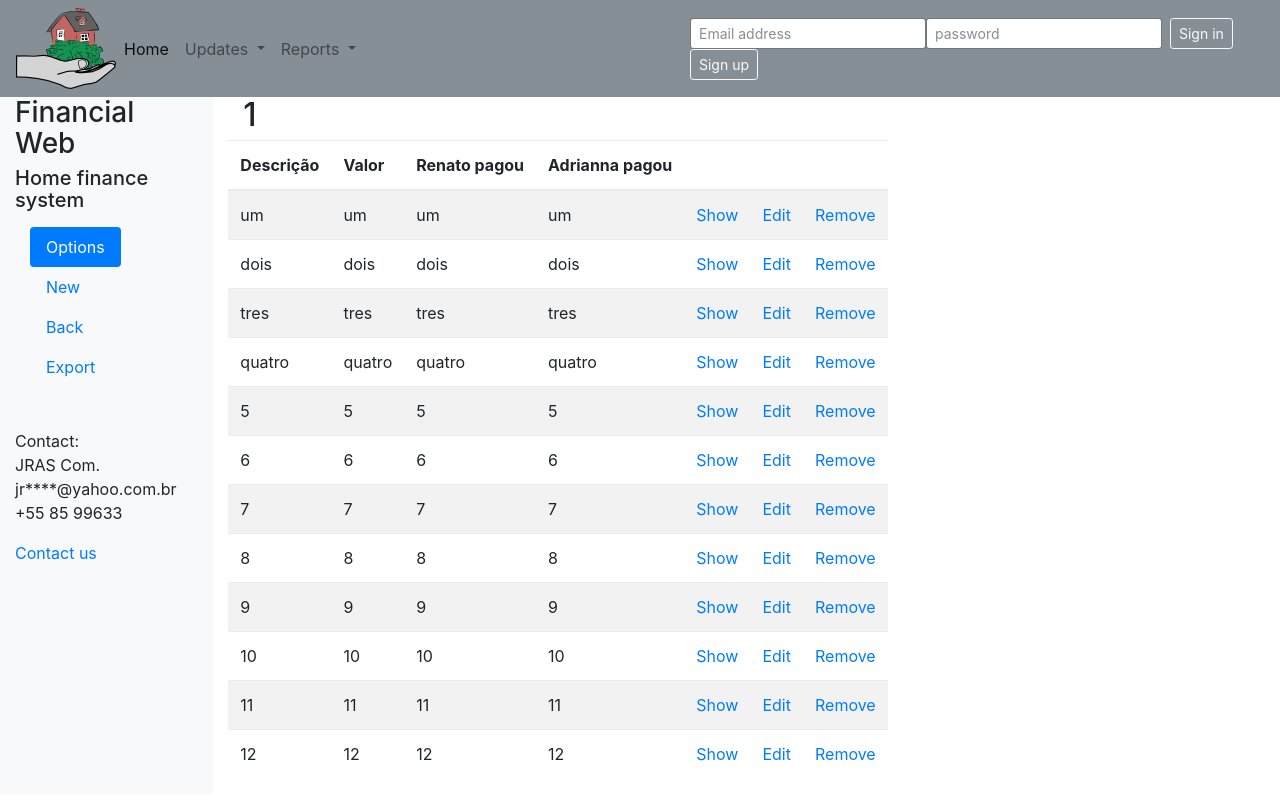
After one commit to jredantas/financialweb, a Flask app: page /list/1 in a window 1280 px wide. The commit adds this page. Run offline with Flask 2, Linux system fonts and the light colour scheme; some libraries are stand-ins or nearby versions.

Commit message:
Templates for authentication and contact forms.

```diff
--- /dev/null
+++ b/financialweb.py
@@ -0,0 +1,71 @@
+# -*- coding: utf-8 -*-
+"""
+Spyder Editor
+
+Developer: Jose Renato
+created in 2017-09-11
+
+"""
+
+from flask import Flask, render_template, url_for
+from flask import request, session, redirect
+
+app = Flask(__name__)
+
+#Preambule section
+@app.route('/')
+def accueil():
+    return render_template('accueil.html', titre='Financial web')
+
+@app.route('/contact')
+def contact():
+    return render_template('contact.html', titre='Financial web - Contact us')
+
+@app.route('/signup')
+def signup():
+    return render_template('signup.html', titre='Financial web - Sign up')
+
+#AUthentication section
+@app.route('/login', methods=['GET', 'POST'])
+def login():
+    if request.method == 'POST':
+        session['username'] = request.form['username']
+        return redirect(url_for('index'))
+    return render_template('login.html', titre='Financial Web - Login')
+
+@app.route('/logout')
+def logout():
+    # remove the username from the session if it's there
+    session.pop('username', None)
+    return redirect(url_for('accueil'))
+
+#CRUD section
+@app.route('/list/<instance>')
+def hall(instance):
+    #instance = request.args.get('instance')
+    messages = ['um','dois','tres','quatro','5','6','7','8','9','10','11','12']
+    return render_template('list.html', titre='Financial web - '+instance, section_titre=instance, elements=messages)
+
+@app.route('/insert/<instance>')
+def insert(instance):
+    return render_template('insert.html', titre='Financial web - '+instance, section_titre=instance)
+
+@app.route('/show/<instance>/<id>')
+def show(instance, id):
+    return render_template('show.html', titre='Financial web - '+instance, section_titre=instance)
+
+@app.route('/remove/<instance>/<id>')
+def remove(instance, id):
+    return render_template('remove.html', titre='Financial web - '+instance, section_titre=instance)
+
+@app.route('/update/<instance>/<id>')
+def update(instance, id):
+    return render_template('update.html', titre='Financial web - '+instance, section_titre=instance)
+
+
+# set the secret key.  keep this really secret:
+app.secret_key = 'A0Zr98j/3yX R~XHH!jmN]LWX/,?RT'
+
+if __name__ == '__main__':
+
+    app.run(debug=True)
--- a/templates/accueil.html
+++ b/templates/accueil.html
@@ -7,12 +7,14 @@
 
     <!-- Bootstrap CSS -->
     <link rel="stylesheet" href="https://maxcdn.bootstrapcdn.com/bootstrap/4.0.0-beta/css/bootstrap.min.css" integrity="sha384-/Y6pD6FV/Vv2HJnA6t+vslU6fwYXjCFtcEpHbNJ0lyAFsXTsjBbfaDjzALeQsN6M" crossorigin="anonymous">
+
+    <title>{{titre}}</title>
   </head>
   <body>
 
 
 
-	<nav class="navbar navbar-light bg-light navbar-expand-lg">
+	<nav class="navbar navbar-light bg-secondary navbar-expand-lg">
 		<img src="{{url_for('static', filename='images/home-finance.svg.thumb.png')}}" />
 		<button class="navbar-toggler" type="button" data-toggle="collapse" data-target="#navbarNavDropdown" aria-controls="navbarNavDropdown" aria-expanded="false" aria-label="Toggle navigation">
 			<span class="navbar-toggler-icon"></span>
@@ -20,15 +22,15 @@
 		<div class="collapse navbar-collapse" id="navbarNavDropdown">
 			<ul class="navbar-nav">
 				<li class="nav-item active">
-				        <a class="nav-link" href="#">Home <span class="sr-only">(current)</span></a>
+				        <a class="nav-link" href="{{ url_for('accueil')}}">Home <span class="sr-only">(current)</span></a>
 				</li>
 				<li class="nav-item dropdown">
 				        <a class="nav-link dropdown-toggle" href="#" id="navbarDropdownMenuLink" data-toggle="dropdown" aria-haspopup="true" aria-expanded="false">
 					        Updates
 				        </a>
 				        <div class="dropdown-menu" aria-labelledby="navbarDropdownMenuLink">
-						<a class="dropdown-item" href="#">Expenses</a>
-					        <a class="dropdown-item" href="#">Incomes</a>
+						<a class="dropdown-item" href="{{ url_for('hall', instance='Expenses')}}">Expenses</a>
+					        <a class="dropdown-item" href="{{ url_for('hall', instance='Incomes')}}">Incomes</a>
 				        </div>
 			        </li>
 				<li class="nav-item dropdown">
@@ -43,25 +45,40 @@
 			        </li>
 			</ul>
 		</div>
-		<form class="form-inline my-2 my-lg-0">
-    			<input class="form-control mr-sm-2" type="text" placeholder="username" aria-label="Username">
-    			<input class="form-control mr-sm-2" type="password" placeholder="password" aria-label="Password">
- 			<button type="submit" class="btn btn-outline-secondary my-2 my-sm-0">Sign in</button>
-			<button type="button" class="btn btn-outline-secondary my-2 my-sm-0">Sign up</button>
-		</form>
+		<div class="collapse navbar-collapse">
+		    <form class="form-inline my-2 my-lg-0" action="{{ url_for('login') }}">
+    			<input class="form-control form-control-sm mr-sm-0" type="text" placeholder="Email address" aria-label="Username">
+    			<input class="form-control form-control-sm mr-sm-2" type="password" placeholder="password" aria-label="Password">
+ 			<button type="submit" class="btn btn-outline-light btn-sm my-2 my-sm-0 mr-sm-2">Sign in</button>
+			<a class="btn btn-outline-light btn-sm my-2 my-sm-0" href="{{ url_for('signup')}}" role="button">Sign up</a>
+		    </form>
+	        </div>
 	</nav>
 
 
-    <div class="container">
+    <div class="container-fluid">
       <div class="row">
-        <div class="col-md-4">
-          <img src="{{url_for('static', filename='images/home-finance.svg.med.png')}}" />
+        <nav class="col-sm-3 col-md-2 d-none d-sm-block bg-light sidebar">
+	    <h3>Financial Web</h3>
+	    <h5>Home finance system</h5>
+
+          <p/>
+	  <div id="content">{% block sidemenu %}{% endblock %}</div>
           <p class="alert">{{alert}}</p>
           <p class="yield">{{yield}}</p>
+
+            <p class="text">
+	    Contact:<br>
+	    JRAS Com.<br>
+            jr****@yahoo.com.br<br>
+            +55 85 99633</p>
+	    <a href="{{ url_for('contact')}}">Contact us</a>
+        </nav>
+
+        <div class="col-md-8">
+	  <div id="content">{% block body %}{% endblock %}</div>
         </div>
-        <div class="col-md-8">
-	  <div id="content">{% block content %}{% endblock %}</div>
-        </div>
+
       </div>
     </div>
 
--- /dev/null
+++ b/templates/list.html
@@ -0,0 +1,68 @@
+{% extends "accueil.html" %}
+{% block title %}List{% endblock %}
+{% block head %}
+  {{ super() }}
+  <style type="text/css">
+    .important { color: #336699; }
+  </style>
+{% endblock %}
+{% block sidemenu %}
+<div class="container-fluid">
+      <div class="row">
+        <nav class="col-sm-3 col-md-2 d-none d-sm-block bg-light sidebar">
+          <ul class="nav nav-pills flex-column">
+            <li class="nav-item">
+              <a class="nav-link active" href="#">Options <span class="sr-only">(current)</span></a>
+            </li>
+            <li class="nav-item">
+              <a class="nav-link" href="#">New</a>
+            </li>
+            <li class="nav-item">
+              <a class="nav-link" href="#">Back</a>
+            </li>
+            <li class="nav-item">
+              <a class="nav-link" href="#">Export</a>
+            </li>
+          </ul>
+	</nav>
+      </div>
+</div>
+{% endblock %}
+{% block body %}
+<div class="container-fluid">
+   <h2 class="form-signin-heading">{{section_titre}}</h2>
+   <div class="row">
+          <div class="table-responsive">
+            <table class="table table-striped">
+              <thead>
+                <tr>
+                  <th>Descrição</th>
+                  <th>Valor</th>
+                  <th>Renato pagou</th>
+                  <th>Adrianna pagou</th>
+                  <th></th>
+                  <th></th>
+                  <th></th>
+                </tr>
+              </thead>
+              <tbody>
+	        {% for element in elements %}
+                <tr>
+                  <td>{{ element }}</td>
+                  <td>{{ element }}</td>
+                  <td>{{ element }}</td>
+                  <td>{{ element }}</td>
+        	  <td><a href="{{ url_for('accueil', titre='Financial Web - show')}}">Show</a></td>
+	          <td><a href="{{ url_for('accueil', titre='Financial Web - edit')}}">Edit</a></td>
+	          <td><a href="{{ url_for('accueil', titre='Financial Web - remove')}}">Remove</a></td>
+	        </tr>
+		{% endfor %}
+              </tbody>
+            </table>
+          </div><!-- /table -->
+   </div><!-- /row -->
+	<!--<button type="button" class="btn btn-link">New</button>
+	<button type="button" class="btn btn-link">Back</button>-->
+</div> <!-- /container -->
+
+{% endblock %}
```
Also changed, not shown: index.py (deleted, +0 -59 lines), templates/contact.html (added, +34 -0 lines), templates/login.html (+5 -3 lines), templates/show.html (added, +68 -0 lines), templates/signup.html (added, +41 -0 lines), templates/template.html (added, +33 -0 lines), 1 other file.
